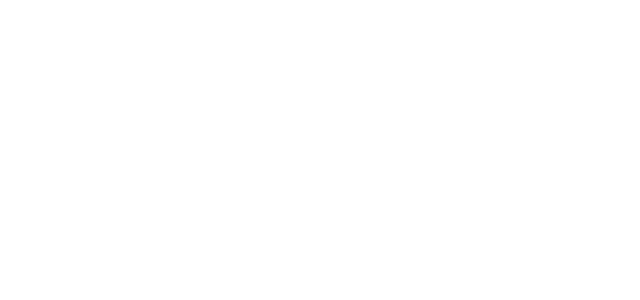
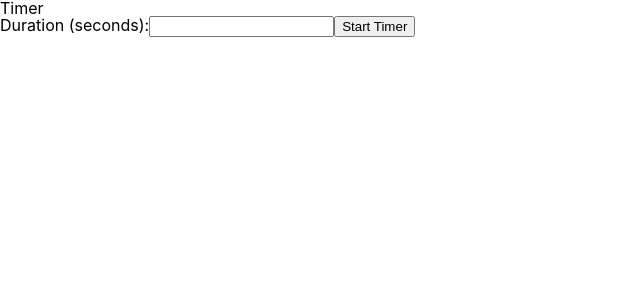
Before and after one commit to juh-barbosa/portohoot-frontend, a React (Create React App) app: page /timer in a window 1280 px wide. Before the commit this address had no page. Shown: the top 300 px of the page, without its empty margins (0-640 px from the left). Built offline with nearby package versions, Linux system fonts and the light colour scheme; no server answers.

Commit message:
timer update

```diff
--- a/package.json
+++ b/package.json
@@ -17,6 +17,7 @@
     "react-router-dom": "^6.23.1",
     "react-scripts": "5.0.1",
     "sass": "^1.77.4",
+    "socket.io-client": "^4.7.5",
     "typescript": "^4.4.2",
     "web-vitals": "^2.1.0"
   },
--- a/public/index.html
+++ b/public/index.html
@@ -7,7 +7,7 @@
     <meta name="theme-color" content="#000000" />
     <meta
       name="description"
-      content="Web site created using create-react-app"
+      content="Venha jogar o PortoHoot"
     />
     <link rel="stylesheet" href="./reset.css">
     <title>PortoHoot</title>
--- /dev/null
+++ b/src/pages/Timer/Timer.tsx
@@ -0,0 +1,50 @@
+import React, { useEffect, useState } from 'react';
+import io from 'socket.io-client';
+
+const Timer = () => {
+  const [remainingTime, setRemainingTime] = useState(null);
+  const [duration, setDuration] = useState('');
+  const socket = io('https://portohoot-backend.vercel.app'); // Certifique-se de usar a URL correta do seu servidor
+
+  useEffect(() => {
+    socket.on('timer-update', (time) => {
+      setRemainingTime(time);
+    });
+
+    return () => {
+      socket.disconnect();
+    };
+  }, []);
+
+  const startTimer = () => {
+    const timerData = {
+      event: 'start-timer',
+      data: {
+        duration: parseInt(duration, 10),
+      },
+    };
+    socket.emit('start-timer', timerData); // Não há necessidade de JSON.stringify aqui
+  };
+
+  return (
+    <div>
+      <h1>Timer</h1>
+      <div>
+        <label>
+          Duration (seconds):
+          <input
+            type="number"
+            value={duration}
+            onChange={(e) => setDuration(e.target.value)}
+          />
+        </label>
+        <button onClick={startTimer}>Start Timer</button>
+      </div>
+      <div>
+        {remainingTime !== null && <h2>Remaining Time: {remainingTime} seconds</h2>}
+      </div>
+    </div>
+  );
+};
+
+export default Timer;
--- a/src/route.tsx
+++ b/src/route.tsx
@@ -1,6 +1,7 @@
 import { BrowserRouter, Routes, Route } from "react-router-dom";
 import {RoutesProvider} from "./store/GlobalState";
 import Team from "./pages/team/Team";
+import Timer from "./pages/Timer/Timer";
 
 export default function AppRouter() {
     return(
@@ -8,6 +9,7 @@ export default function AppRouter() {
             <RoutesProvider>
                 <Routes>
                     <Route element={<Team/>} path='/team'/>
+                    <Route element={<Timer/>} path='/timer'/>
                 </Routes>
             </RoutesProvider>
         </BrowserRouter>
```
Also changed, not shown: 1 other file (tests, documents, lock files or other folders).
